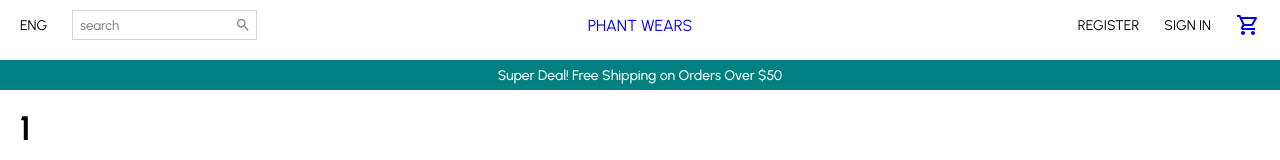
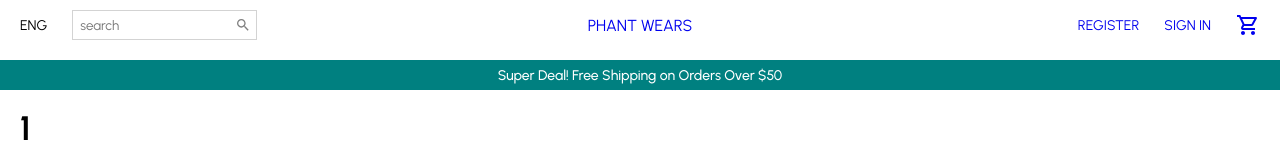
Before and after one commit to Phantware-Technology/phantwear, a React (Create React App) app: page /products/1 in a window 1280 px wide. Shown: the top 160 px of the page. Built offline with nearby package versions, Linux system fonts and the light colour scheme; no server answers; the HTML template or start-up script is replaced by a standard one.

Commit message:
Navbar.jsx file modified

```diff
--- a/src/components/Navbar.jsx
+++ b/src/components/Navbar.jsx
@@ -80,8 +80,12 @@ const Navbar = () => {
           <Link to='/'>PHANT WEARS</Link>
         </Center>
         <Right>
-          <MenuItem>REGISTER</MenuItem>
-          <MenuItem>SIGN IN </MenuItem>
+          <MenuItem>
+            <Link to='/register'>REGISTER</Link>
+          </MenuItem>
+          <MenuItem>
+            <Link to='/login'>SIGN IN</Link>
+          </MenuItem>
           <Link to='/cart'>
             <MenuItem>
               <Badge badgeContent={quantity} color='primary'>
```
